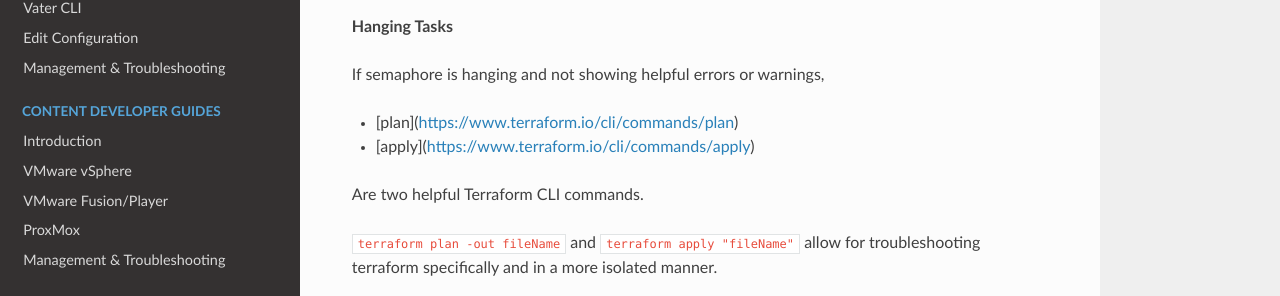
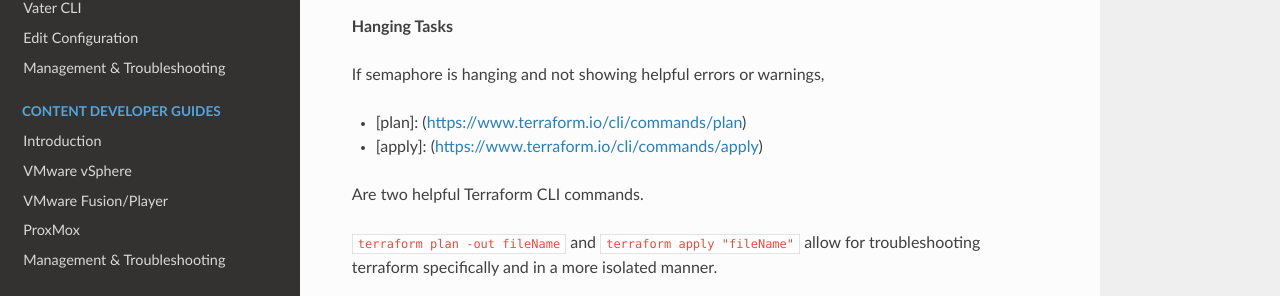
Before and after one commit to dev4vater/vater, a Sphinx documentation site: the page built from docs/source/terraform.rst, in a window 1280 px wide and 900 px high, scrolled down 1752 px. Shown: the part 232-528 px from the top of the window. Built offline with Sphinx 7.4.7 and the Read the Docs theme 2.0.0, drawn with Linux system fonts in a browser that asks for light colours.

```diff
--- a/docs/source/terraform.rst
+++ b/docs/source/terraform.rst
@@ -53,9 +53,9 @@ Terraform uses state locks to prevent multiple users from modifying the same ter
 
 If semaphore is hanging and not showing helpful errors or warnings,
 
-- [plan](https://www.terraform.io/cli/commands/plan)
+- [plan]: (https://www.terraform.io/cli/commands/plan)
 
-- [apply](https://www.terraform.io/cli/commands/apply)
+- [apply]: (https://www.terraform.io/cli/commands/apply)
 
 Are two helpful Terraform CLI commands.
 
```
